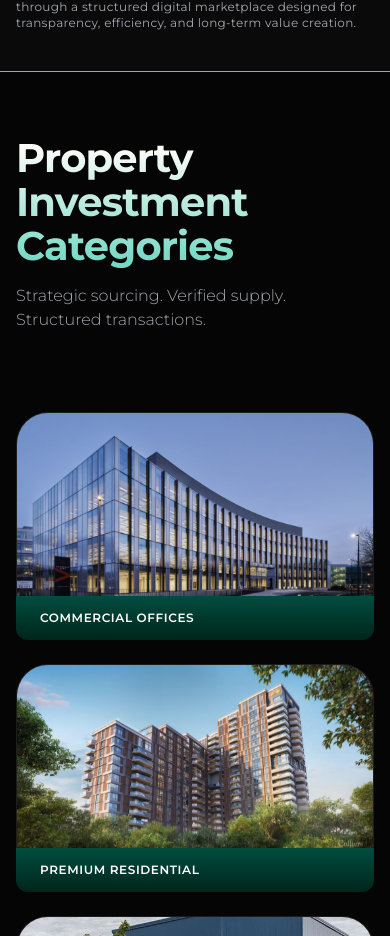
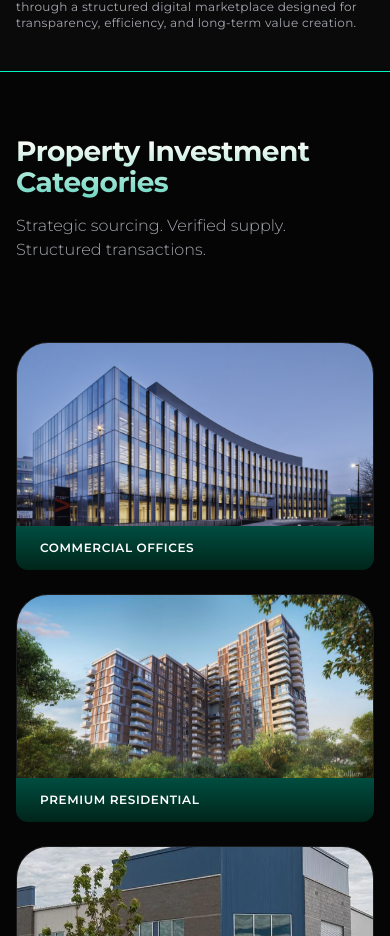
Before and after one commit to mehakmehak221/glofi-test, a Next.js app: page / in a window 390 px wide. Shown: the part 2801-3737 px from the top of the page. Built offline with nearby package versions, Linux system fonts and the light colour scheme.

Commit message:
fix: landing page UI

```diff
--- a/package.json
+++ b/package.json
@@ -9,6 +9,7 @@
     "lint": "eslint"
   },
   "dependencies": {
+    "framer-motion": "^12.38.0",
     "next": "16.1.6",
     "react": "19.2.3",
     "react-dom": "19.2.3"
--- a/src/app/globals.css
+++ b/src/app/globals.css
@@ -1029,7 +1029,7 @@
   .text-property-title {
     font-family: var(--font-montserrat);
     font-weight: 700;
-    font-size: 40px;
+    font-size: clamp(1.75rem, 5vw, 2.5rem);
     line-height: 1.1;
     text-transform: capitalize;
     text-align: left;
--- a/src/components/sections/Navbar/Navbar.jsx
+++ b/src/components/sections/Navbar/Navbar.jsx
@@ -80,14 +80,14 @@ export default function Navbar() {
                 ))}
 
                 <div className="navbar__mobile-actions flex flex-col sm:flex-row items-center gap-4 mt-4 pt-4 border-t border-white/10">
-                    <Link
+                    {/* <Link
                         href="/sign-in"
                         className="navbar__mobile-link text-nav-link block py-2 px-4 text-base text-[var(--color-text-secondary)] no-underline rounded transition-colors hover:text-white"
                         onClick={() => setMobileOpen(false)}
                     >
                         Sign In
-                    </Link>
-                    <Link href="#get-glofi" className="btn-get-glofi text-get-glofi inline-flex items-center justify-center w-full sm:w-24 h-10 px-4 bg-[var(--color-gradient-glofi)] text-black rounded-full text-sm font-semibold no-underline transition-transform hover:translate-y-[-1px] hover:shadow-lg whitespace-nowrap">
+                    </Link> */}
+                    <Link href="/sign-in" className="btn-get-glofi text-get-glofi inline-flex items-center justify-center w-full sm:w-24 h-10 px-4 bg-[var(--color-gradient-glofi)] text-black rounded-full text-sm font-semibold no-underline transition-transform hover:translate-y-[-1px] hover:shadow-lg whitespace-nowrap">
                         Get GloFi
                     </Link>
                     <button
```
Also changed, not shown: 1 other file (tests, documents, lock files or other folders).
